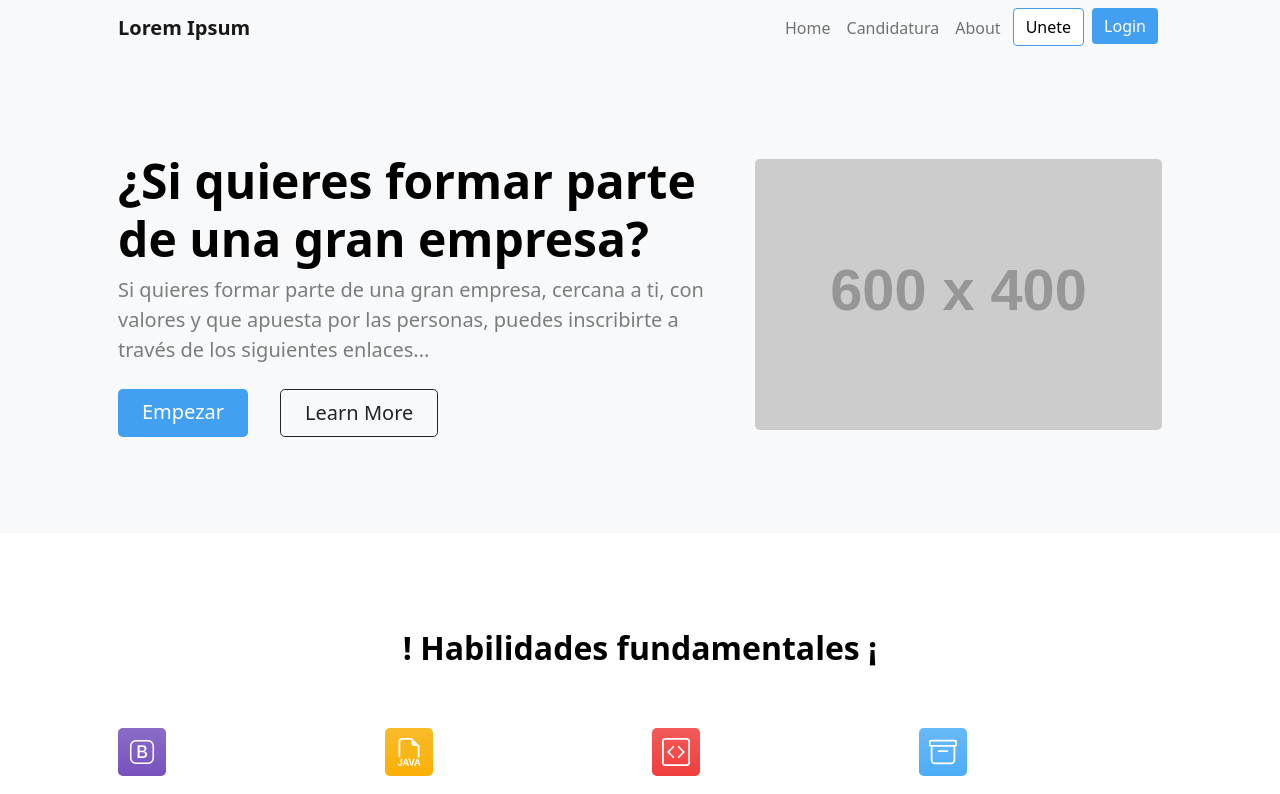
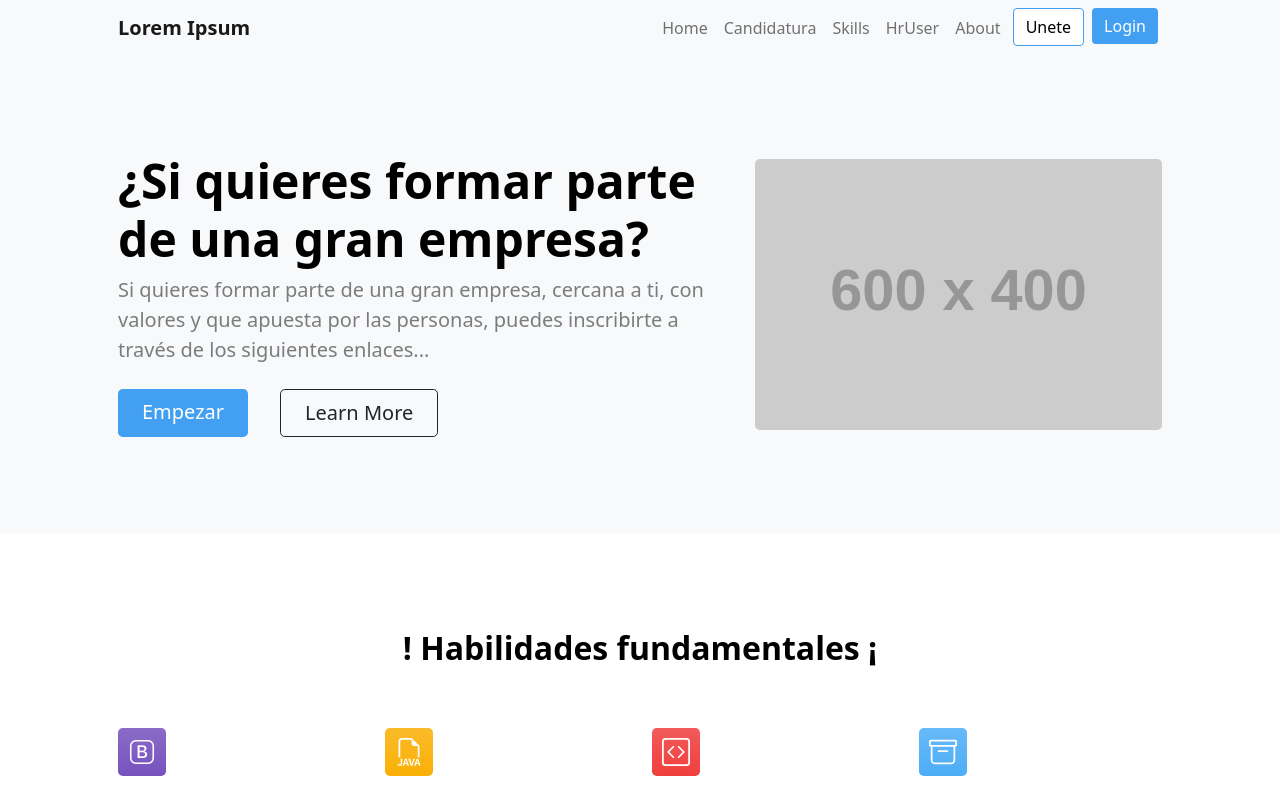
Before and after one commit to ElNotaCode/proyecto-final-angular, an Angular app: page / in a window 1280 px wide. Shown: the top 794 px of the page. Built offline with nearby package versions, Linux system fonts and the light colour scheme.

Commit message:
arreglado

```diff
--- a/src/app/app.component.html
+++ b/src/app/app.component.html
@@ -1,3 +1,3 @@
 <app-nav></app-nav>
-<app-home></app-home>
+<router-outlet></router-outlet>
 <app-footer></app-footer>
--- a/src/app/public/nav/nav.component.html
+++ b/src/app/public/nav/nav.component.html
@@ -2,19 +2,42 @@
 <nav class="navbar navbar-expand-lg navbar-light bg-light colortxt">
   <div class="container px-5">
     <a class="navbar-brand" href="index.html">Lorem Ipsum</a>
-      <button class="navbar-toggler" type="button" data-bs-toggle="collapse" data-bs-target="#navbarSupportedContent"
-        aria-controls="navbarSupportedContent" aria-expanded="false" aria-label="Toggle navigation"><span
-          class="navbar-toggler-icon"></span></button>
+    <button
+      class="navbar-toggler"
+      type="button"
+      data-bs-toggle="collapse"
+      data-bs-target="#navbarSupportedContent"
+      aria-controls="navbarSupportedContent"
+      aria-expanded="false"
+      aria-label="Toggle navigation"
+    >
+      <span class="navbar-toggler-icon"></span>
+    </button>
     <div class="collapse navbar-collapse" id="navbarSupportedContent">
       <ul class="navbar-nav ms-auto mb-2 mb-lg-0">
-          <li class="nav-item"><a class="nav-link" routerLink="admin/dashboard">Home</a></li>
-          <li class="nav-item"><a class="nav-link"  routerLink="candidatura">Candidatura</a></li>
-          <li class="nav-item"><a class="nav-link" href="about.html">About</a></li>
-          <div class="mx-1"><a class="btn bg-btn-white" href="#signup">Unete</a></div>
-          <br>
-          <div class="mx-1"><a class="btn bg-btn-blue" href="#signup">Login</a></div>
+        <li class="nav-item">
+          <a class="nav-link" routerLink="/home">Home</a>
+        </li>
+        <li class="nav-item">
+          <a class="nav-link" routerLink="/candidatura">Candidatura</a>
+        </li>
+        <li class="nav-item">
+          <a class="nav-link" routerLink="/skills">Skills</a>
+        </li>
+        <li class="nav-item">
+          <a class="nav-link" routerLink="/hrUser">HrUser</a>
+        </li>
+        <li class="nav-item">
+          <a class="nav-link">About</a>
+        </li>
+        <div class="mx-1">
+          <a class="btn bg-btn-white">Unete</a>
+        </div>
+        <br />
+        <div class="mx-1">
+          <a class="btn bg-btn-blue">Login</a>
+        </div>
       </ul>
     </div>
   </div>
-
 </nav>
```
Also changed, not shown: src/app/app-routing.module.ts (+15 -2 lines). Lines whose indentation alone changed are shown as unchanged.
